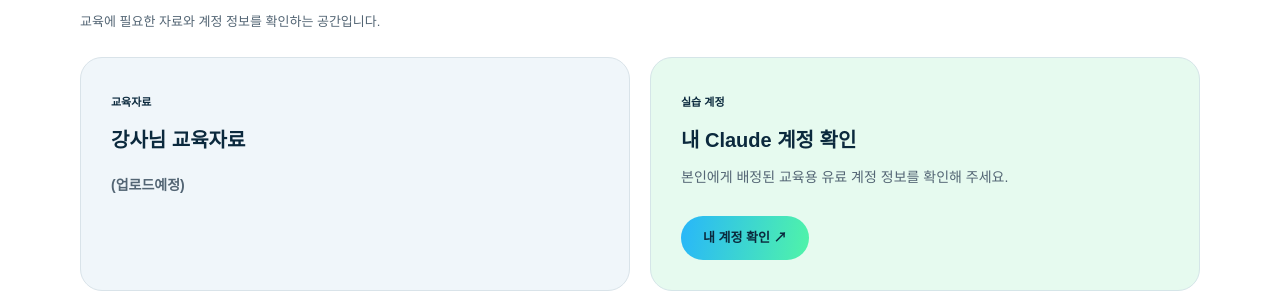
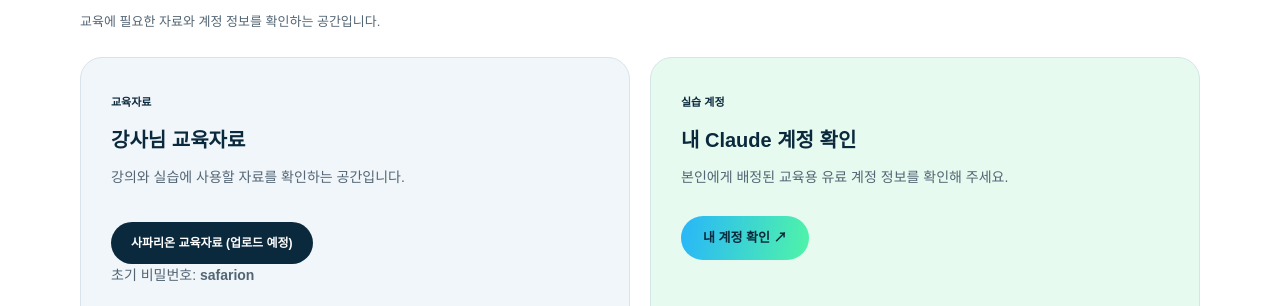
Before and after one commit to slxeducation/coasia-1125, a plain HTML site: page index.html in a window 1280 px wide. Shown: the part 660-966 px from the top of the page. Drawn offline with Linux system fonts and the light colour scheme; a web font is replaced by a local one.

Commit message:
Add Safarion training materials and initial password

```diff
--- a/index.html
+++ b/index.html
@@ -3,7 +3,7 @@
 <a class="skip" href="#main">본문 바로가기</a><header class="brandbar"><div class="companies" aria-label="코아시아세미 × 코아시아넥셀 × 코아시아씨엠코리아"><div class="company"><img src="coasia-semi.png" alt="코아시아세미"></div><span class="company-cross" aria-hidden="true">×</span><div class="company"><img src="coasia-nexell.png" alt="코아시아넥셀"></div><span class="company-cross" aria-hidden="true">×</span><div class="company cmkr"><img src="coasia-cmkr.png" alt="코아시아씨엠코리아"></div></div><img class="saltlux" src="saltlux-logo.svg" alt="솔트룩스"></header>
 <main id="main" class="page"><section class="hero"><span class="eyebrow">CoAsia × Saltlux · 환급과정</span><h1>AI Agent를 활용한<br>업무자동화</h1><p class="hero-description">코아시아세미 · 코아시아넥셀 · 코아시아씨엠코리아 공동교육</p><div class="pills"><span>2026. 11. 25.(수)</span><span>09:00–17:00 · 총 7시간</span><span>코아시아세미 본사 교육장</span></div></section>
 <nav aria-label="교육 안내 목차"><a href="#resources">교육자료·계정</a><a href="#overview">교육개요</a><a href="#prepare">교육 전 준비사항</a><a href="#attendance">출석 안내</a><a href="#curriculum">교육 커리큘럼</a><a href="#contact">문의</a></nav>
-<section id="resources"><div class="heading"><p class="kicker">CLASS RESOURCES</p><h2>교육자료 · 실습 계정</h2><p>교육에 필요한 자료와 계정 정보를 확인하는 공간입니다.</p></div><div class="grid"><article class="card soft resource-card"><span class="resource-label">교육자료</span><h3>강사님 교육자료</h3><p class="upload-pending">(업로드예정)</p></article><article class="card account-card resource-card"><span class="resource-label">실습 계정</span><h3>내 Claude 계정 확인</h3><p>본인에게 배정된 교육용 유료 계정 정보를 확인해 주세요.</p><a class="button account-button" href="https://docs.google.com/spreadsheets/d/1peJ-31UPSiwl4oRMFrr8CbFUs4DHjZnOqoDabbRasB4/edit?usp=sharing" target="_blank" rel="noopener noreferrer">내 계정 확인 ↗</a></article></div><p class="resource-help">자료 열람이나 계정 확인이 어려우면 <a href="mailto:edu@saltlux.com">edu@saltlux.com</a>으로 문의해 주세요.</p></section>
+<section id="resources"><div class="heading"><p class="kicker">CLASS RESOURCES</p><h2>교육자료 · 실습 계정</h2><p>교육에 필요한 자료와 계정 정보를 확인하는 공간입니다.</p></div><div class="grid"><article class="card soft resource-card"><span class="resource-label">교육자료</span><h3>강사님 교육자료</h3><p>강의와 실습에 사용할 자료를 확인하는 공간입니다.</p><a class="button claude-download" href="https://www.safarion.app/login" target="_blank" rel="noopener noreferrer">사파리온 교육자료 (업로드 예정)</a><p>초기 비밀번호: <strong>safarion</strong></p></article><article class="card account-card resource-card"><span class="resource-label">실습 계정</span><h3>내 Claude 계정 확인</h3><p>본인에게 배정된 교육용 유료 계정 정보를 확인해 주세요.</p><a class="button account-button" href="https://docs.google.com/spreadsheets/d/1peJ-31UPSiwl4oRMFrr8CbFUs4DHjZnOqoDabbRasB4/edit?usp=sharing" target="_blank" rel="noopener noreferrer">내 계정 확인 ↗</a></article></div><p class="resource-help">자료 열람이나 계정 확인이 어려우면 <a href="mailto:edu@saltlux.com">edu@saltlux.com</a>으로 문의해 주세요.</p></section>
 <section id="overview"><div class="heading"><p class="kicker">01 · OVERVIEW</p><h2>교육개요</h2></div><dl class="overview"><div><dt>교육명</dt><dd>AI Agent를 활용한 업무자동화</dd></div><div><dt>교육 일정</dt><dd>2026년 11월 25일(수) 09:00–17:00<br><small>교육시간 7H · 김용승 강사</small></dd></div><div><dt>교육 장소</dt><dd>코아시아세미 본사 교육장 · 금강펜테리움IX타워 A동 38층</dd></div><div><dt>주소</dt><dd>경기 화성시 동탄구 동탄첨단산업1로 27</dd></div></dl></section>
 <section id="prepare"><div class="heading"><p class="kicker">02 · BEFORE CLASS</p><h2>교육 전 준비사항</h2></div><div class="grid prep-grid"><article class="card prep-card"><span class="prep-number">01</span><h3>개인 노트북 및 본인 확인 자료</h3><ul><li>개인 노트북 및 충전기를 지참해 주세요.</li><li><strong>신분증 또는 명함 필수 지참</strong> — 교육 당일 본인 확인에 필요합니다.</li></ul></article><article class="card soft prep-card"><span class="prep-number">02</span><h3>Claude 데스크톱 앱</h3><p>개인 노트북으로 실습을 진행합니다.<br>Claude 데스크톱 앱은 아래 공식 페이지에서 확인하실 수 있습니다.</p><a class="button claude-download" href="https://claude.com/download" target="_blank" rel="noopener noreferrer">Claude 공식 설치 페이지 ↗</a></article></div><div class="account-note"><strong>Claude 유료 실습 계정은 제공됩니다.</strong><p>오프라인 교육 참석자에게 솔트룩스 교육용 계정을 제공합니다.</p></div></section>
 <section id="attendance" class="attendance"><p class="kicker">03 · ATTENDANCE</p><h2>출석 및 수료 안내</h2><p>본 교육은 <strong>중소기업 인재키움 프리미엄 훈련 과정</strong>으로 진행됩니다.</p><div class="rules"><article><h3>매일 입·퇴실</h3><p>훈련생 본인 참석 확인 및<br>수기 출석부 서명</p></article><article><h3>전체 교육시간 80% 이상</h3><p>환급 절차 진행을 위한<br>필수 수강 기준</p></article><article><h3>신분증 또는 명함</h3><p>교육 당일 본인 확인 시 제시</p></article></div></section>
```
